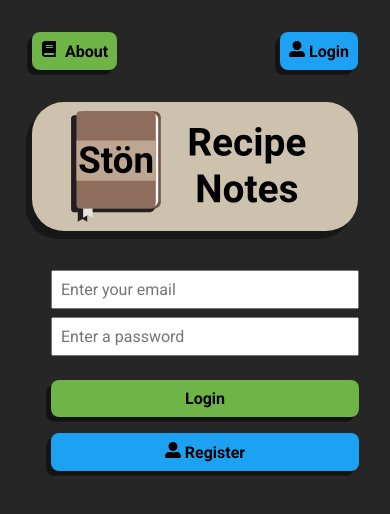
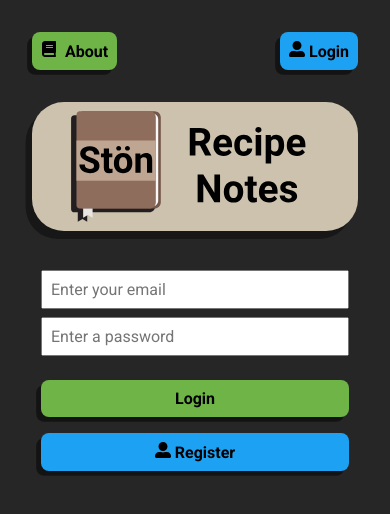
Before and after one commit to brthomiu/Ston-Pizza-Notes, a React (Vite) app in the folder client/: page / in a window 390 px wide. Shown: the top 514 px of the page. Built offline with nearby package versions, Linux system fonts and the light colour scheme.

Commit message:
Fix mobile style centering issue

```diff
--- a/client/src/pages/styles.css
+++ b/client/src/pages/styles.css
@@ -30,6 +30,11 @@
   justify-content: center;
   margin: auto;
 } */
+
+.form {
+  display: flex;
+  justify-content: center;
+}
 
 .form-group-buttons {
   display: flex;
```
